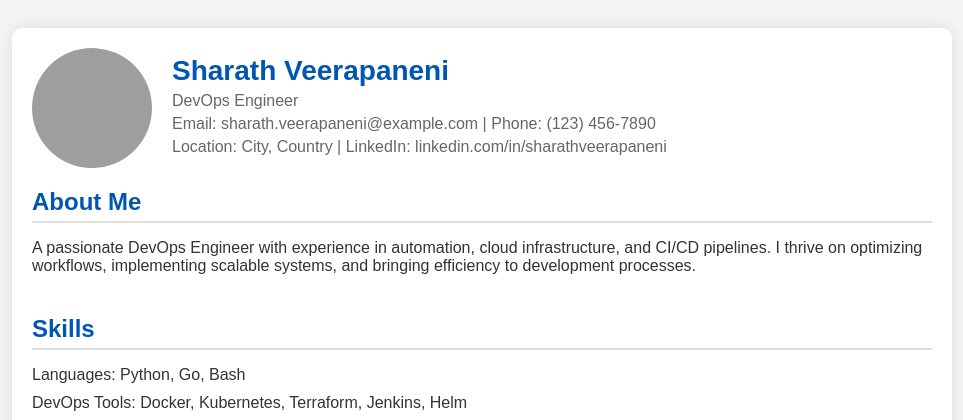
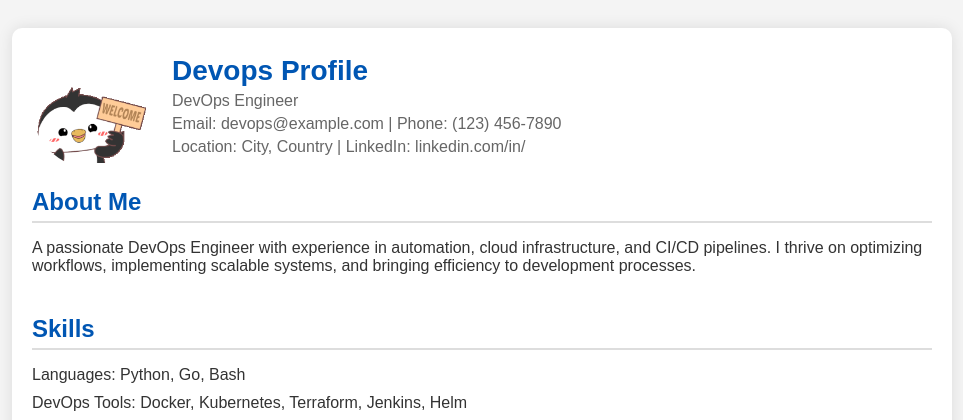
Before and after one commit to Invisiblelad/webserver, a Flask app: page / in a window 1280 px wide. Shown: the top 420 px of the page, without its empty margins (158-1121 px from the left). Run offline with Flask 2, Linux system fonts and the light colour scheme; grey boxes are pictures that could not be loaded.

Commit message:
Update index.html

```diff
--- a/templates/index.html
+++ b/templates/index.html
@@ -10,12 +10,12 @@
     <div class="resume-container">
         <!-- Profile Section -->
         <div class="header">
-            <img src="{{ url_for('static', filename='profile.jpg') }}" alt="Sharath Profile" class="profile-pic">
+            <img src="{{ url_for('static', filename='wlcm.gif') }}" alt="Sharath Profile" class="profile-pic">
             <div class="contact-info">
-                <h1>Sharath Veerapaneni</h1>
+                <h1>Devops Profile</h1>
                 <p>DevOps Engineer</p>
-                <p>Email: sharath.veerapaneni@example.com | Phone: (123) 456-7890</p>
-                <p>Location: City, Country | LinkedIn: linkedin.com/in/sharathveerapaneni</p>
+                <p>Email: devops@example.com | Phone: (123) 456-7890</p>
+                <p>Location: City, Country | LinkedIn: linkedin.com/in/</p>
             </div>
         </div>
 
```
